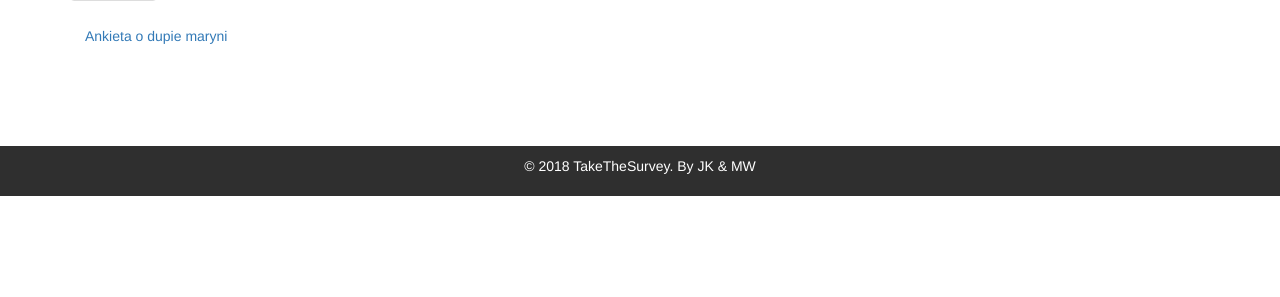
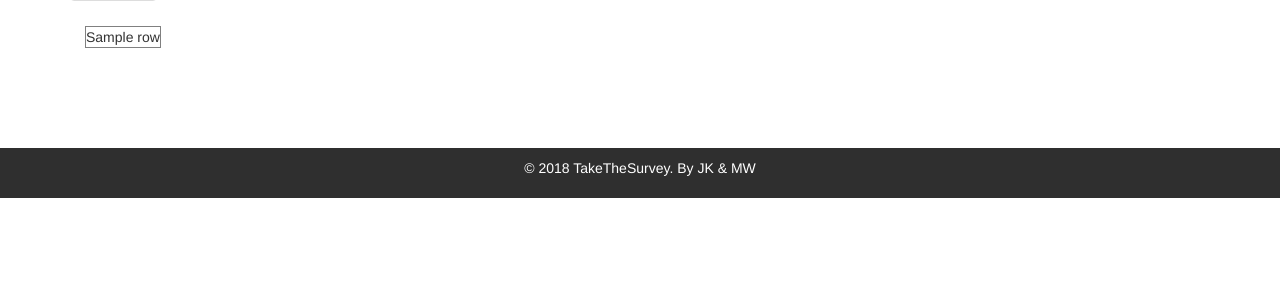
Before and after one commit to walczakx/TakeTheSurvey, a Flask app: template templates/survey.html in a window 1280 px wide. Shown: the part 74-371 px from the top of the page. Run offline with Flask 2, Linux system fonts and the light colour scheme; the template is opened without the code that fills it: most values are stand-ins (such as "Sample title", 1, 10 or a date in 2020); some libraries are stand-ins or nearby versions.

Commit message:
rendering template show surveys with data frm DB - works

```diff
--- a/backend/db.py
+++ b/backend/db.py
@@ -76,7 +76,8 @@ class database:
         try:
             cmd = "SELECT * FROM `survey` where active = '1'"
             cursor.execute(cmd)
-            return cursor.fetchone()
+            surveys = cursor.fetchall()
+            return surveys
         except:
             # do something
             return
--- a/templates/survey_list.html
+++ b/templates/survey_list.html
@@ -1 +1,10 @@
-<a href="./show_survey/200"> Ankieta o dupie maryni</a>
+
+<table border="1" cellpadding="5" cellspacing="5">
+{% for row in surveys %}
+    <tr>
+    {% for d in row %}
+        <td>{{ d }}</td>
+    {% endfor %}
+    </tr>
+{% endfor %}
+</table>
```
